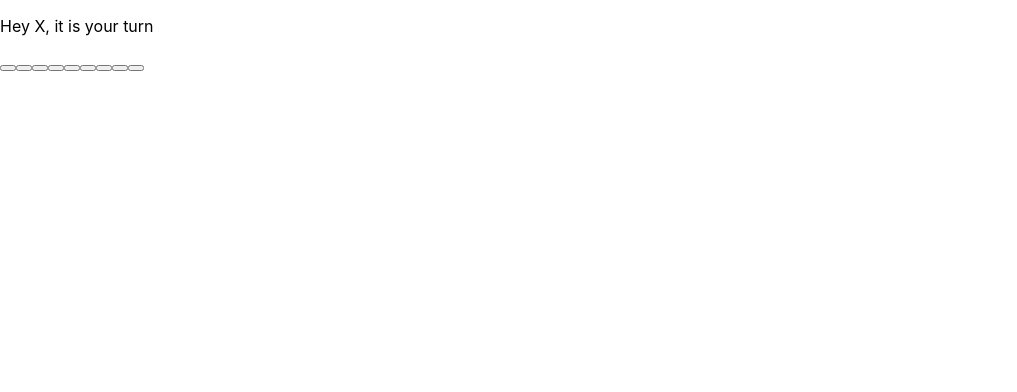
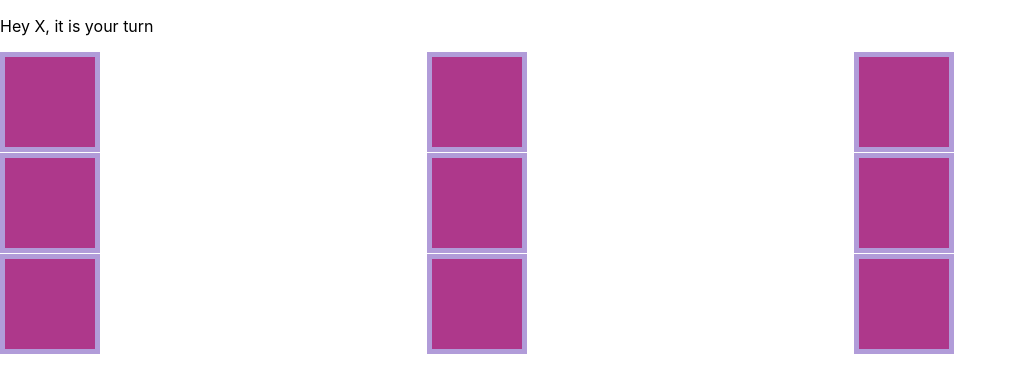
Before and after one commit to PJSalter/pjs-tic-tac-toe, a Next.js app: page / in a window 1280 px wide. Shown: the top 392 px of the page, without its empty margins (0-1017 px from the left). Built offline with nearby package versions, Linux system fonts and the light colour scheme.

Commit message:
class styling for grid layout and squares with css

```diff
--- a/styles/globals.css
+++ b/styles/globals.css
@@ -15,6 +15,21 @@ a {
   box-sizing: border-box;
 }
 
+.gridStyling {
+  display: grid;
+  grid-gap: 1px;
+  grid-template-columns: repeat(3, 1fr);
+}
+
+.square {
+  width: 100px;
+  height: 100px;
+  font-size: 5rem;
+  color: #ffc0cb;
+  background-color: #ae388b;
+  border: solid 5px #b19cd9;
+}
+
 @media (prefers-color-scheme: dark) {
   html {
     color-scheme: dark;
```
